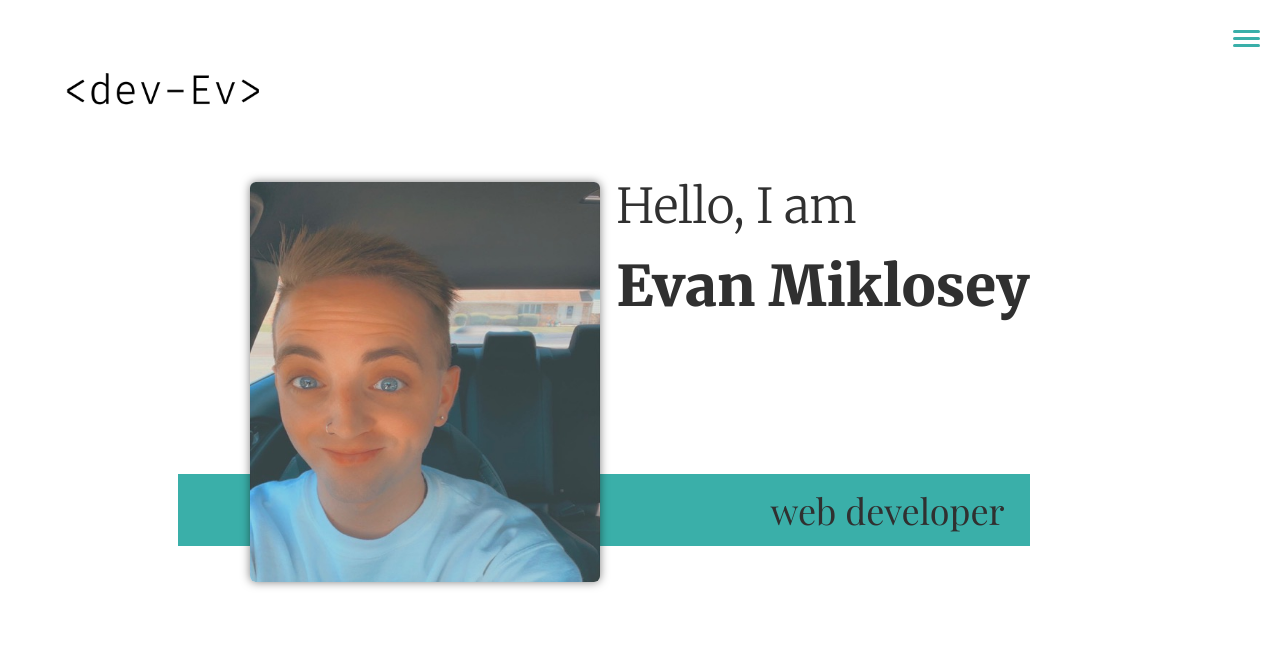
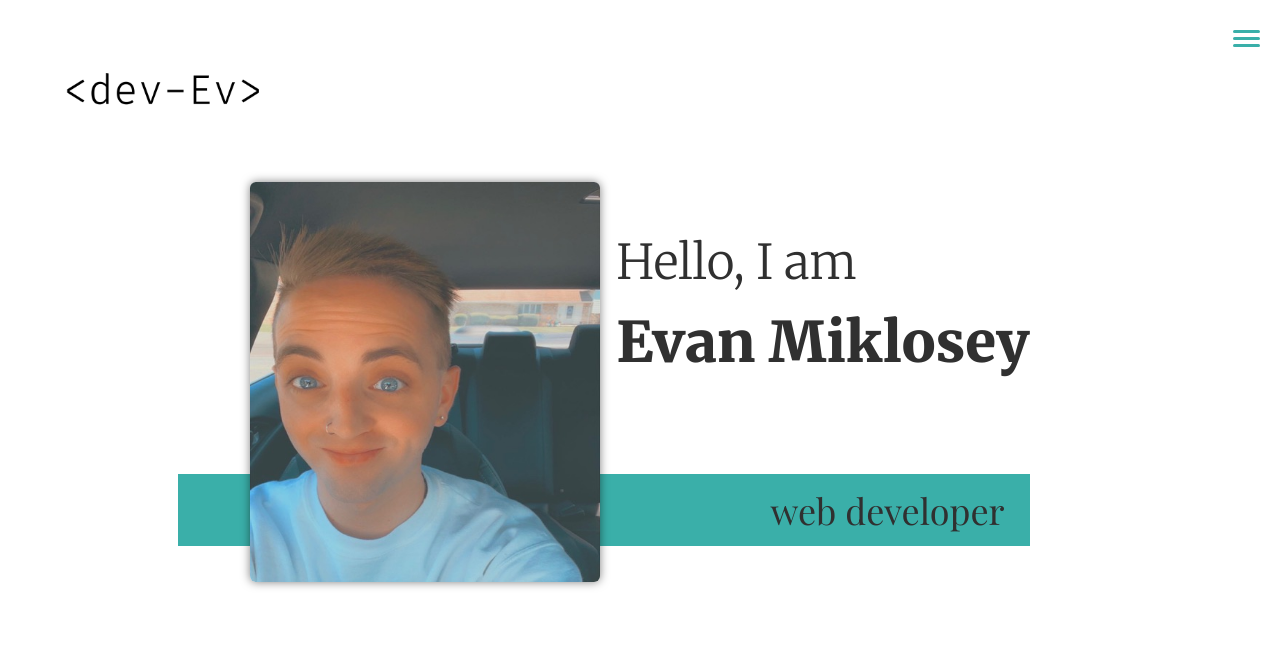
Before and after one commit to mikloseye/My-Portfolio-Page, a plain HTML site: page PortfolioProject/index.html in a window 1280 px wide. Shown: the top 662 px of the page. Drawn offline with nearby package versions, Linux system fonts and the light colour scheme.

Commit message:
Update styles.css
Changed the margin for section title intro to use up a little more white space.

```diff
--- a/PortfolioProject/styles.css
+++ b/PortfolioProject/styles.css
@@ -143,6 +143,10 @@ h3 {
 
 .section-title-intro {
     font-weight: var(--fw-reg);
+}
+
+h1.section-title.section-title-intro {
+    margin-top: 3.5rem;
 }
 
 .section-title-intro strong {
```
